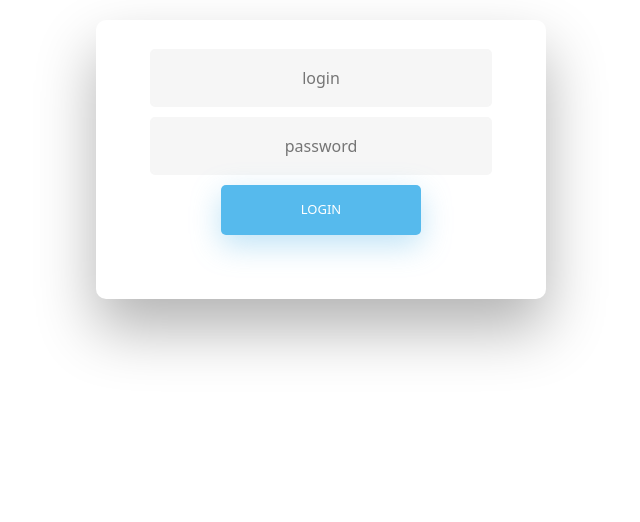
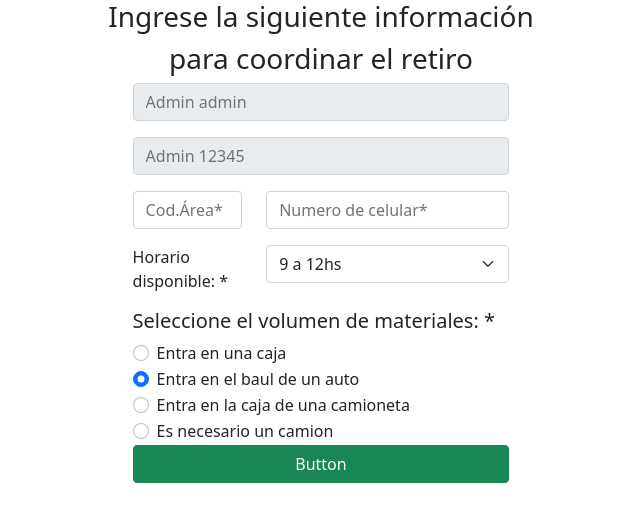
Before and after one commit to joaquinmancini/TPE_MDS-GRUPO11, an Angular app in the folder recoleCoop/: page /pedido-form in a window 1280 px wide. Before the commit this address led to /login. Shown: the top 522 px of the page, without its empty margins (319-959 px from the left). Built offline with nearby package versions, Linux system fonts and the light colour scheme.

Commit message:
Se agrega dropdown para elegir horario de retiro de materiales reciclajes

```diff
--- a/recoleCoop/src/app/app-routing.module.ts
+++ b/recoleCoop/src/app/app-routing.module.ts
@@ -1,9 +1,11 @@
 import { NgModule } from '@angular/core';
 import { RouterModule, Routes } from '@angular/router';
 import { LoginComponent } from './pages/login/login.component';
+import { PedidoFormComponent } from './components/pedido-form/pedido-form.component';
 
 const routes: Routes = [
   { path: 'login', component: LoginComponent},
+  { path: 'pedido-form', component: PedidoFormComponent},
   { path: '', redirectTo: 'login',pathMatch: 'full'},
   { path: '**', redirectTo: 'login', pathMatch: 'full'},
 ];
--- a/recoleCoop/src/app/components/pedido-form/pedido-form.component.html
+++ b/recoleCoop/src/app/components/pedido-form/pedido-form.component.html
@@ -11,8 +11,19 @@
         <div class="col-4"><input class="form-control" type="text" placeholder="Cod.Área*" aria-label="default input example"></div>
         <div class="col-8"><input class="form-control" type="text" placeholder="Numero de celular*" aria-label="default input example"></div>
     </div>
-    <div class="mb-3">
-        <p>ACA VA EL HORARIO</p>
+    <div class="mb-3 row">
+
+        <div class="col-4">
+          <label for="exampleFormControlSelect1">Horario disponible: *</label>
+        </div>
+        <div class="col-8">
+          <select class="form-select" aria-label="Default select example">
+            <option selected>9 a 12hs</option>
+            <option value="1">12 a 15hs</option>
+            <option value="2">15 a 18hs</option>
+          </select>
+        </div>
+
     </div>
     <h5>Seleccione el volumen de materiales: *</h5>
     <div class="form-check">
```
